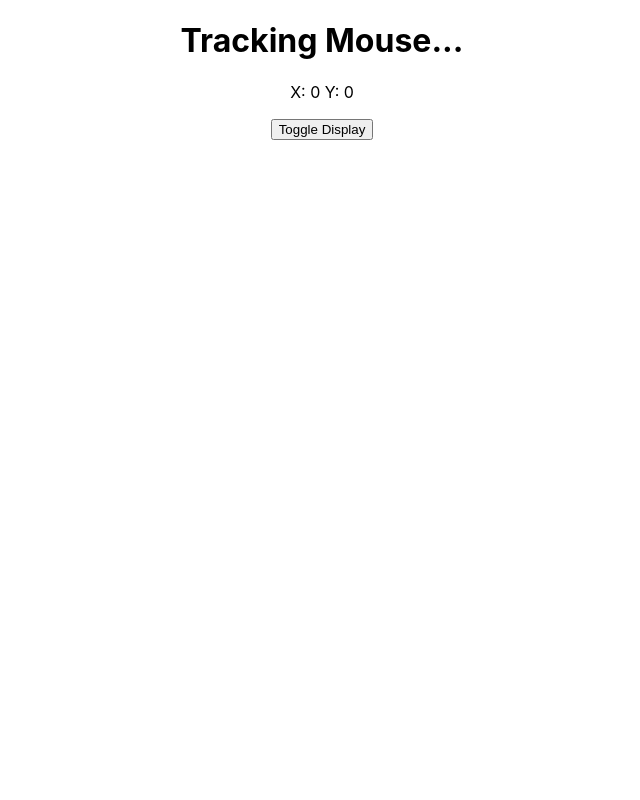
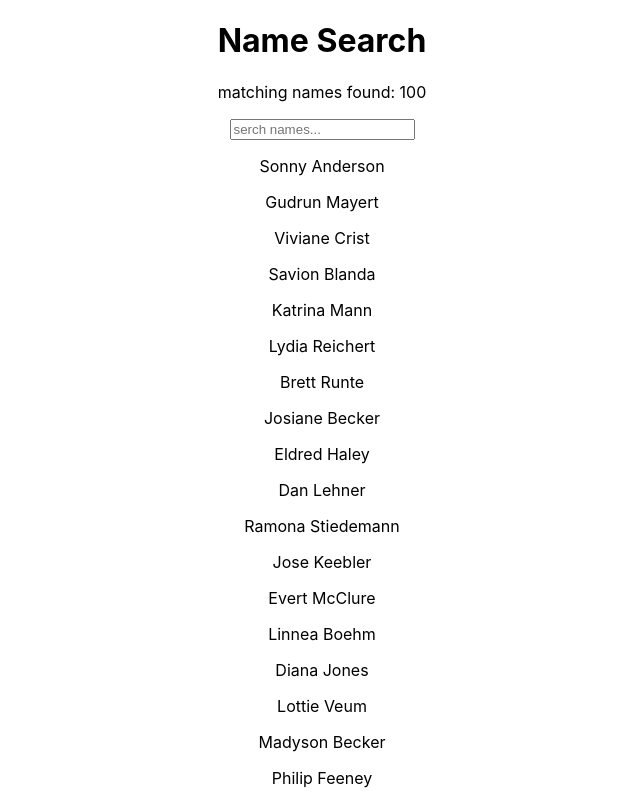
Before and after one commit to JustinFourie1993/react, a React (Create React App) app in the folder my-app/: page / in a window 1280 px wide. Shown: the top 800 px of the page, without its empty margins (318-958 px from the left). Built offline with nearby package versions, Linux system fonts and the light colour scheme.

Commit message:
add searchbar.js

```diff
--- a/my-app/src/App.js
+++ b/my-app/src/App.js
@@ -1,6 +1,7 @@
 import logo from './logo.svg';
 import './App.css';
-import LifeCyclesCWU from './components/LifeCyclesCWU';
+import SearchBar from './components/SearchBar';
+
 
 
 
@@ -8,7 +9,7 @@
 function App() {
   return (
     <div className="App">
-      <LifeCyclesCWU/>
+      <SearchBar/>
     </div>
   );
 }
--- /dev/null
+++ b/my-app/src/components/SearchBar.js
@@ -0,0 +1,31 @@
+import React, { Component } from 'react'
+import importedNames from '../names'
+
+export class SearchBar extends Component {
+
+    constructor(props) {
+      super(props)
+
+      this.state = {
+         names: importedNames
+      }
+    }
+
+    render() {
+        return (
+        <div>
+            <h1>Name Search</h1>
+            <p>matching names found: {this.state.names.length}</p>
+            <form>
+                <input type="text" placeholder="serch names..."/>
+            </form>
+            {this.state.names.map(name =>{
+                return<p key={name}>{name}</p>
+            })}
+            <div>we will render names here</div>
+        </div>
+        )
+    }
+}
+
+export default SearchBar
--- /dev/null
+++ b/my-app/src/names.js
@@ -0,0 +1,103 @@
+const names = [
+    "Sonny Anderson",
+    "Gudrun Mayert",
+    "Viviane Crist",
+    "Savion Blanda",
+    "Katrina Mann",
+    "Lydia Reichert",
+    "Brett Runte",
+    "Josiane Becker",
+    "Eldred Haley",
+    "Dan Lehner",
+    "Ramona Stiedemann",
+    "Jose Keebler",
+    "Evert McClure",
+    "Linnea Boehm",
+    "Diana Jones",
+    "Lottie Veum",
+    "Madyson Becker",
+    "Philip Feeney",
+    "Kobe Kuhic",
+    "Jessica Wisoky",
+    "Kasey Auer",
+    "Arnoldo Sipes",
+    "Madisen Davis",
+    "Alex Swaniawski",
+    "Helene Jenkins",
+    "Leone Olson",
+    "Ola Lockman",
+    "Kaylie Mueller",
+    "Kitty Steuber",
+    "Ralph Mosciski",
+    "Zane Bradtke",
+    "Syble Torp",
+    "Luella Weimann",
+    "Rigoberto Dicki",
+    "Andre Gusikowski",
+    "Moshe Torphy",
+    "Rhoda Rosenbaum",
+    "Libby Spinka",
+    "Maeve Zieme",
+    "Sydney Gleichner",
+    "Jimmy Blick",
+    "Tara Casper",
+    "Cayla Upton",
+    "Keith Wyman",
+    "Derick Emmerich",
+    "Nia Waelchi",
+    "Armani Nienow",
+    "Keyon DuBuque",
+    "Keeley Doyle",
+    "Kristoffer Monahan",
+    "Brendon Orn",
+    "Brandy Romaguera",
+    "Lyda Hane",
+    "Lisandro Bauch",
+    "Oma Hirthe",
+    "Caleb Dicki",
+    "Sydney O'Kon",
+    "Missouri Greenholt",
+    "Kylie Green",
+    "Kiel Erdman",
+    "Anahi Balistreri",
+    "Rico Rippin",
+    "Ramiro Dach",
+    "Princess Bosco",
+    "Pink Stoltenberg",
+    "Adan Rau",
+    "Dessie Heller",
+    "Nyah Zulauf",
+    "Makayla Fisher",
+    "Neoma Stanton",
+    "Ebba Dooley",
+    "Rachel Denesik",
+    "Drew Crist",
+    "Wava Will",
+    "Loraine Macejkovic",
+    "Americo Mann",
+    "Jules Konopelski",
+    "Gloria Ankunding",
+    "Austin Wilderman",
+    "Sage Veum",
+    "Dorris Friesen",
+    "Wellington Klein",
+    "Asa Quitzon",
+    "Misty Schumm",
+    "Muhammad Bayer",
+    "Dante Ondricka",
+    "Lurline Kuvalis",
+    "Conner Herzog",
+    "Shanie Franecki",
+    "Lois Bednar",
+    "Carey Predovic",
+    "Adelbert Heidenreich",
+    "Romaine Jacobs",
+    "Jake Schuppe",
+    "Meta Parisian",
+    "Dillon Feest",
+    "Amanda O'Keefe",
+    "Kaitlyn O'Keefe",
+    "Earnest Jenkins",
+    "Reymundo Gleason"
+]
+export default names
```
Also changed, not shown: my-app/src/components/ControlledForm.js (added, +80 -0 lines), my-app/src/components/UncontrolledForm.js (added, +59 -0 lines).
